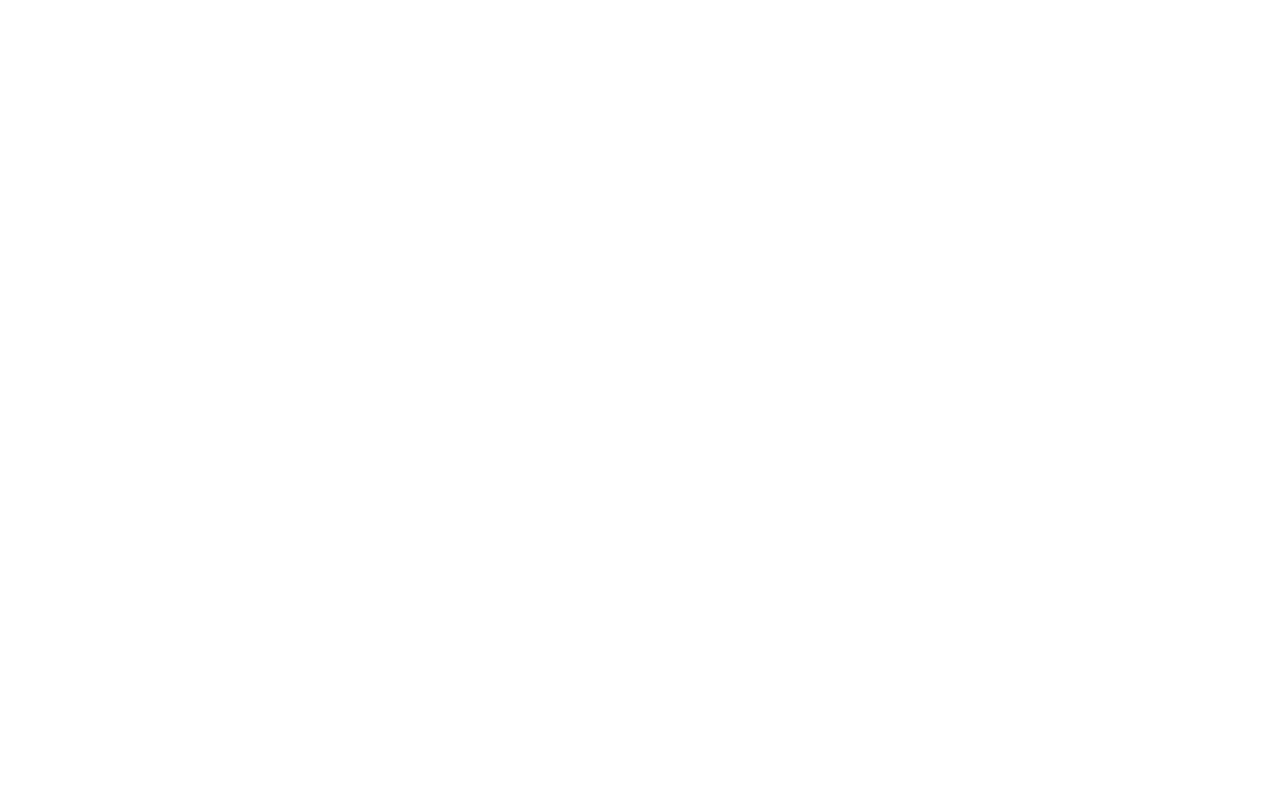
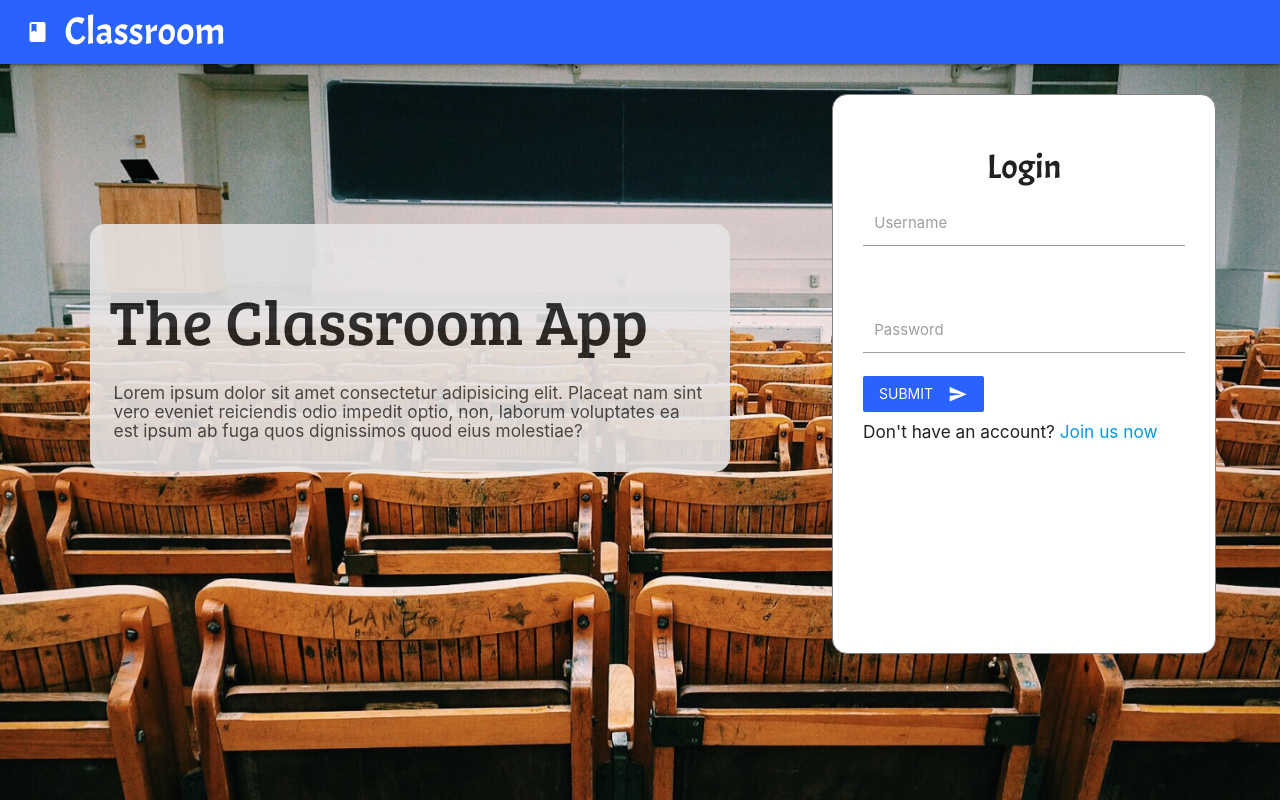
Before and after one commit to SHAKTHI-SRIRAM/Classroom-App, a Django app: page /login/ in a window 1280 px wide. Before the commit the page is empty. Run offline with Django 3.2, Linux system fonts and the light colour scheme.

Commit message:
Made base templates

```diff
--- a/classroom/urls.py
+++ b/classroom/urls.py
@@ -16,6 +16,8 @@
 from django.contrib import admin
 from django.urls import path, include
 from django.contrib.auth import views as auth_views
+from django.conf import settings
+from django.conf.urls.static import static
 
 urlpatterns = [
     path('admin/', admin.site.urls),
@@ -25,3 +27,6 @@
     path('login/', auth_views.LoginView.as_view(), name='login'),
     path('logout/', auth_views.LogoutView.as_view(), name='logout'),
 ]
+
+if settings.DEBUG:
+    urlpatterns += static(settings.STATIC_URL, document_root=settings.STATIC_ROOT)
--- a/home/views.py
+++ b/home/views.py
@@ -11,4 +11,4 @@
 
 # @login_required
 def home(request):
-    return HttpResponse("Home Page")
+    return render(request, 'react.html')
--- /dev/null
+++ b/static/css/base.css
@@ -0,0 +1,10 @@
+.acme {
+    font-family: 'Acme';
+}
+.bree {
+    font-family: 'bree serif';
+}
+.brand-logo {
+    font-size: 3vw !important;
+    padding-left: 2vw !important;
+}
--- /dev/null
+++ b/static/css/login.css
@@ -0,0 +1,31 @@
+.frame {
+    background-color: white;
+    /* opacity: 0.9; */
+    border: 1px solid gray;
+    border-radius: 15px;
+    padding: 30px;
+    margin: 30px 65vw;
+    min-width: 30%;
+    max-width: 30%;
+    min-height: 70vh;
+    max-height: 70vh;
+}
+.whole-login {
+    height: 100vh;
+    background-image: url("/static/images/login-bg.jpg");
+    background-position: center;
+    background-repeat: no-repeat;
+    background-size: cover;
+}
+.details {
+    background-color: rgb(230, 228, 228);
+    opacity: 0.9;
+    margin: 20vh 7vw;
+    padding: 20px;
+    line-height: center;
+    max-width: 50vw;
+    border-radius: 15px;
+}
+.details > h6 {
+    padding: 4px;
+}
--- a/templates/registration/base.html
+++ b/templates/base.html
@@ -1,3 +1,4 @@
+{% load static %}
 <!DOCTYPE html>
 <html lang="en">
 
@@ -9,7 +10,11 @@
     <!-- Google Fonts -->
     <link href='https://fonts.googleapis.com/css?family=Bree Serif' rel='stylesheet'>
     <link href='https://fonts.googleapis.com/css?family=Pacifico' rel='stylesheet'>
-    <link href='https://fonts.googleapis.com/css?family=Allan' rel='stylesheet'>
+    <link href='https://fonts.googleapis.com/css?family=Acme' rel='stylesheet'>
+
+    <!-- Custom CSS -->
+    <link rel="stylesheet" href="{% static 'css/base.css' %}">
+    <link rel="stylesheet" href="{% static 'css/login.css' %}">
 
     <!-- Materialize Icons -->
     <link href="https://fonts.googleapis.com/icon?family=Material+Icons" rel="stylesheet">
--- a/templates/registration/login.html
+++ b/templates/registration/login.html
@@ -0,0 +1,41 @@
+{% extends 'base.html' %}
+{% block content %}
+
+<div class="whole-login">
+    <nav>
+        <div class="acme nav blue accent-4 nav-wrapper">
+
+        <a href="{% url 'home' %}" class="brand-logo"><i class="material-icons">class</i> Classroom</a>
+        </div>
+    </nav>
+
+    <div class="details left">
+        <h1 class="bree">The Classroom App</h1>
+        <h6 class="grey-text text-darken-3">Lorem ipsum dolor sit amet consectetur adipisicing elit. Placeat nam sint vero eveniet reiciendis odio impedit optio, non, laborum voluptates ea est ipsum ab fuga quos dignissimos quod eius molestiae? </h6>
+    </div>
+    <div class="frame container">
+            <div class="form">
+            <h4 class="center acme">Login</h4>
+            <form action="" method="post">
+                {% csrf_token %}
+
+                    <div class="input-field col s12">
+                        <input id="user_name" type="text" class="validate">
+                        <label for="user_name">Username</label>
+                    </div>
+                    <br>
+                    <div class="input-field col s12">
+                        <input id="password" type="text" class="validate">
+                        <label for="password">Password</label>
+                    </div>
+                <button class="btn-flat white-text blue accent-4 waves-effect waves-light" type="submit" name="action">Submit
+                    <i class="material-icons right">send</i>
+                </button>
+            </form>
+            <h6>Don't have an account? <a>Join us now</a> </h6>
+            </div>
+        </div>
+</div>
+
+
+{% endblock content %}
```
Also changed, not shown: templates/react.html (added, +24 -0 lines), static/images/login-bg.jpg (added).
